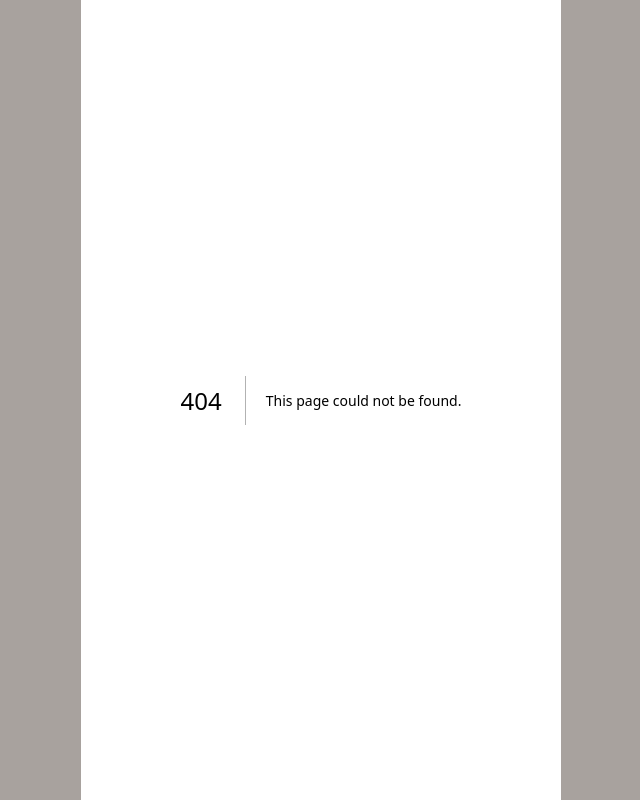
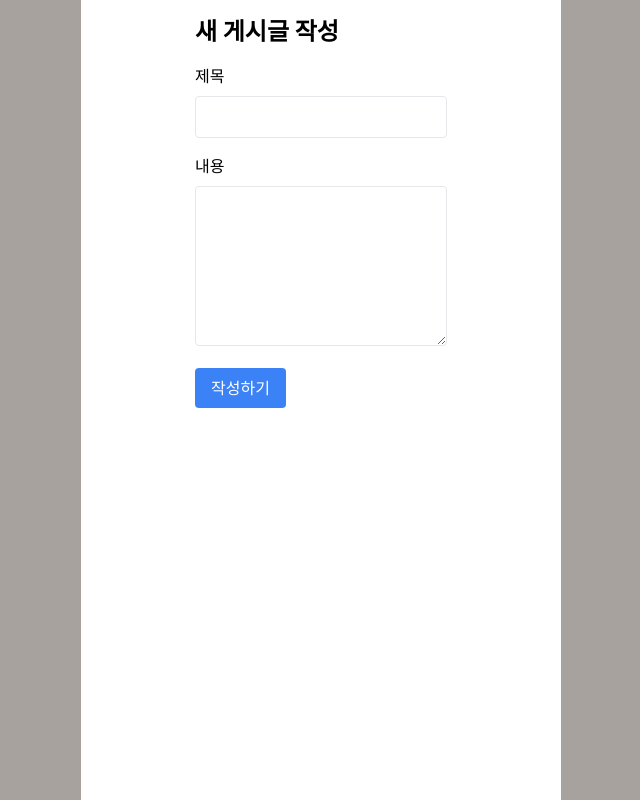
Before and after one commit to asdkim2130/front-practice, a Next.js app: page /assignments/posts/posts/new in a window 1280 px wide. Before the commit this address had no page. Shown: the whole page, without its empty margins (319-959 px from the left). Built offline with nearby package versions, Linux system fonts and the light colour scheme.

Commit message:
feat. 게시글 작성폼

```diff
--- /dev/null
+++ b/src/app/assignments/posts/posts/new/page.tsx
@@ -0,0 +1,59 @@
+"use client";
+
+import { useRouter } from "next/navigation";
+import { useState } from "react";
+
+export default function NewPostPage() {
+  const [title, setTitle] = useState("");
+  const [content, setContent] = useState("");
+  const router = useRouter();
+
+  const handleSubmit = (e: React.FormEvent) => {
+    e.preventDefault();
+
+    console.log({ title, content });
+
+    // TODO: 게시글 작성 API 호출
+
+    router.push("/posts");
+  };
+
+  return (
+    <div className="max-w-2xl mx-auto p-4">
+      <h1 className="text-2xl font-bold mb-4">새 게시글 작성</h1>
+      <form onSubmit={handleSubmit} className="space-y-4">
+        <div>
+          <label htmlFor="title" className="block mb-2">
+            제목
+          </label>
+          <input
+            type="text"
+            id="title"
+            value={title}
+            onChange={(e) => setTitle(e.target.value)}
+            className="w-full p-2 border rounded"
+            required
+          />
+        </div>
+        <div>
+          <label htmlFor="content" className="block mb-2">
+            내용
+          </label>
+          <textarea
+            id="content"
+            value={content}
+            onChange={(e) => setContent(e.target.value)}
+            className="w-full p-2 border rounded h-40"
+            required
+          />
+        </div>
+        <button
+          type="submit"
+          className="bg-blue-500 text-white px-4 py-2 rounded hover:bg-blue-600"
+        >
+          작성하기
+        </button>
+      </form>
+    </div>
+  );
+}
```
